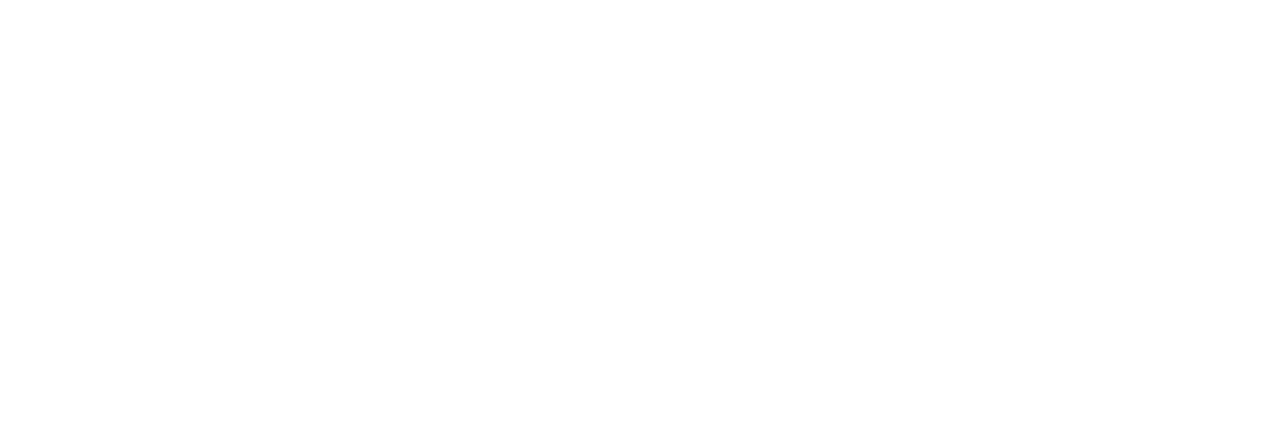
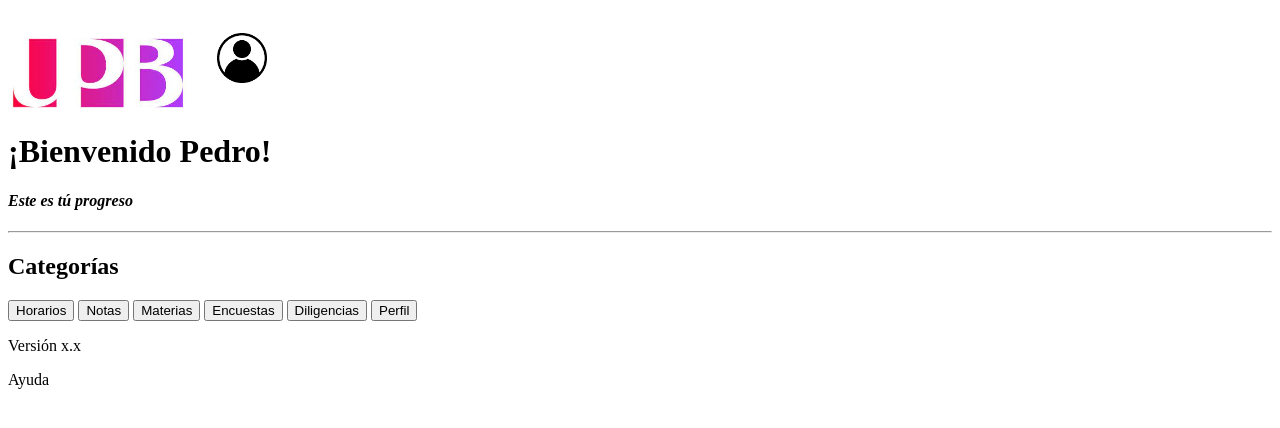
Before and after one commit to mgarcial/Proyecto-Sigaa, a plain HTML site: page index.html in a window 1280 px wide. Drawn offline with Linux system fonts and the light colour scheme.

Commit message:
Se agregaron vínculos, nuevos htmls e imgs

```diff
--- a/index.html
+++ b/index.html
@@ -1,13 +1,31 @@
 <!DOCTYPE html>
-<html lang="en">
+<html lang="sp">
 <head>
-    <meta charset="UTF-8">
-    <meta name="viewport" content="width=device-width, initial-scale=1.0">
-    <title>Document</title>
+    <title>Home</title>
     <link rel ="Stylesheet" href="css/main.css">
     <script src="js/main.js"></script>
 </head>
 <body>
+  <img src="imgs/logoUPB.jpeg" alt="El logo de la UPB" width="180" height="70">
+  <img src="imgs/Profile.jpg" alt="Icono de perfil" width="100" height="100">
+    <h1>¡Bienvenido <strong>Pedro!</strong></h1>
+    <h4><em>Este es tú progreso</em></h4>
+    <hr>
+    <h2>Categorías</h2>
+
+    <nav>
+      <a href="horarios.html"><button>Horarios</button></a>
+      <a href="notas.html"><button>Notas</button></a>
+      <a href="materias.html"><button>Materias</button></a>
+      <a href="encuestas.html"><button>Encuestas</button></a>
+      <a href="diligencias.html"><button>Diligencias</button></a>
+      <a href="perfil.html"><button>Perfil</button></a>
+    </nav>
+
+    <section>
+      <p>Versión x.x</p>
+      <p>Ayuda</p>
+    </section>
 
 </body>
 </html>
```
Also changed, not shown: htmls/diligencias.html (added), htmls/encuestas.html (added), htmls/horarios.html (added), htmls/login.html (added), htmls/materias.html (added), htmls/notas.html (added), htmls/perfil.html (added), imgs/Profile.jpg (added), imgs/logoUPB.jpeg (added).
